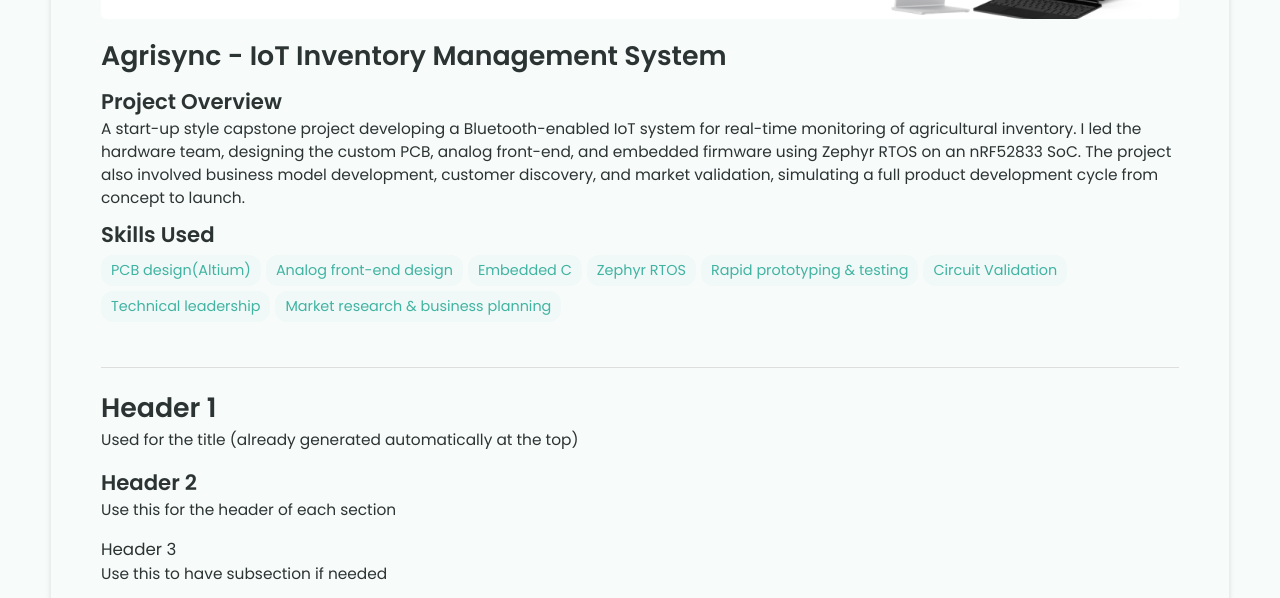
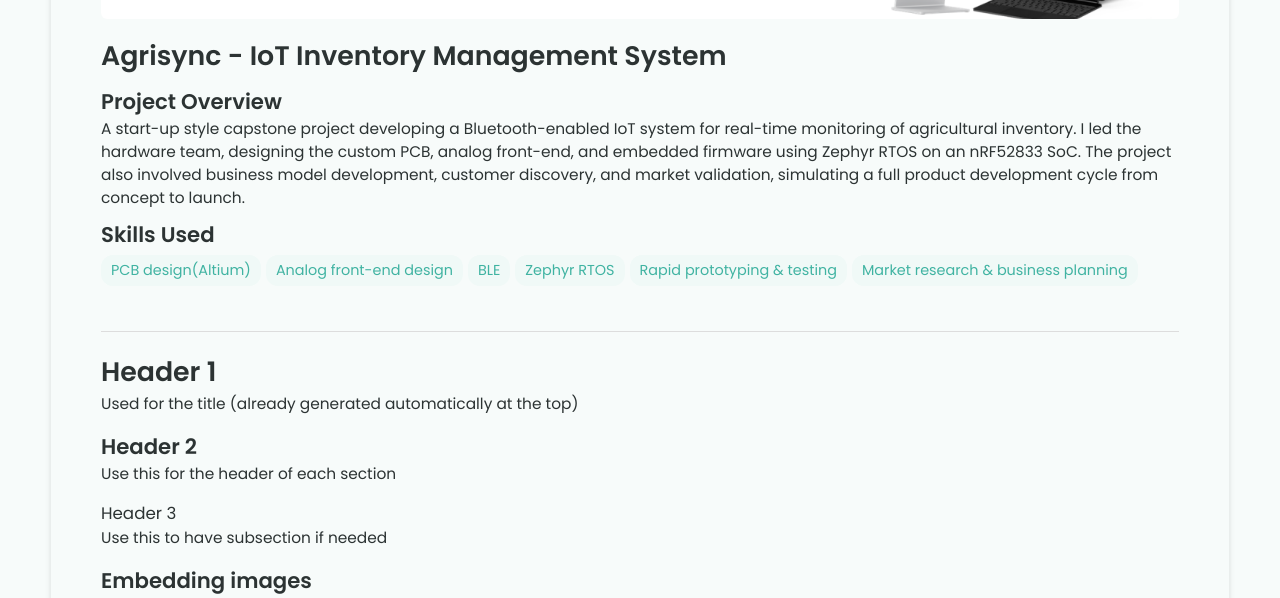
Before and after one commit to DanielNG0309/DanielNG0309.github.io, a Jekyll site: the page built from _projects/Agrisync/index.md, in a window 1280 px wide and 900 px high, scrolled down 471 px, cut to the strip 0-598 px from the top of the window. Built offline with Jekyll 4.4.1, drawn with Linux system fonts in a browser that asks for light colours.

Commit message:
Update index.md

```diff
--- a/_projects/Agrisync/index.md
+++ b/_projects/Agrisync/index.md
@@ -5,11 +5,9 @@ description:  A start-up style capstone project developing a Bluetooth-enabled I
 skills:
   - PCB design(Altium)
   - Analog front-end design
-  - Embedded C
+  - BLE
   - Zephyr RTOS
   - Rapid prototyping & testing
-  - Circuit Validation
-  - Technical leadership
   - Market research & business planning
 
 main-image: /agrisyncOverview.png
```
